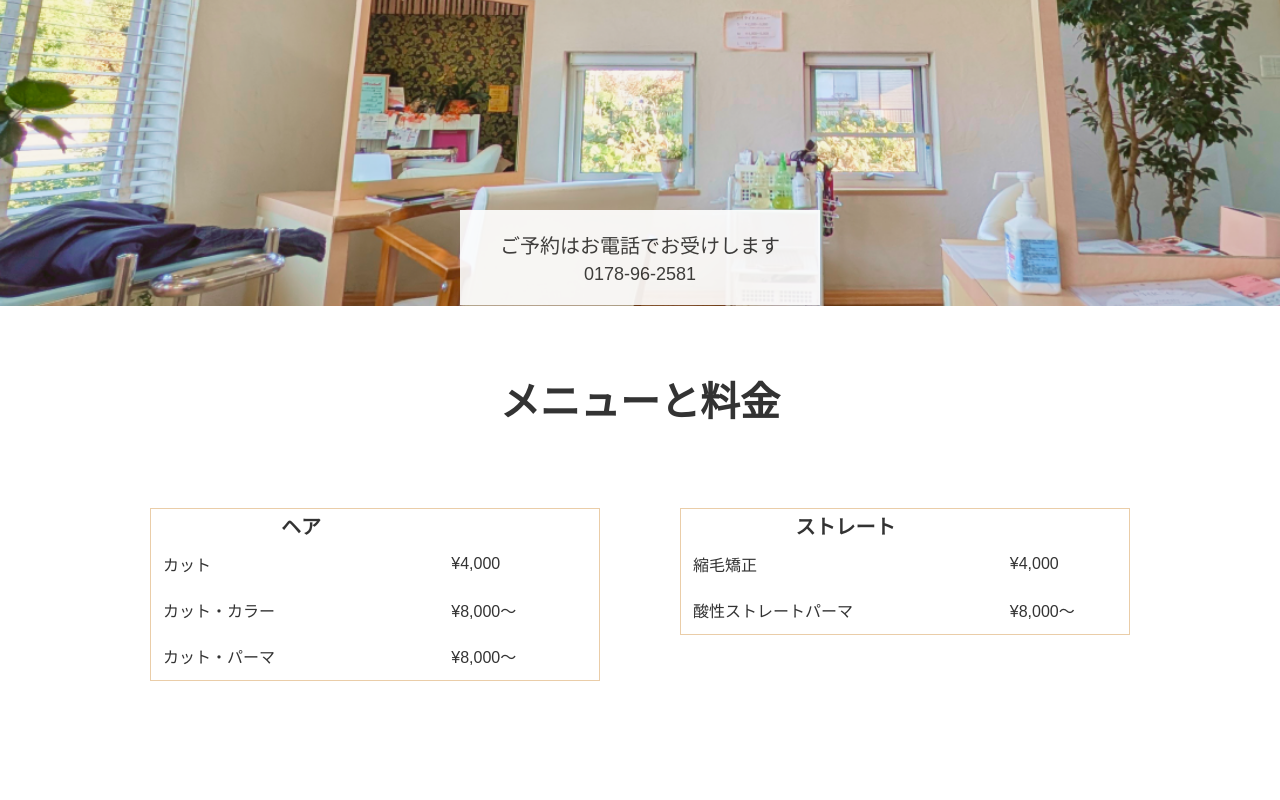
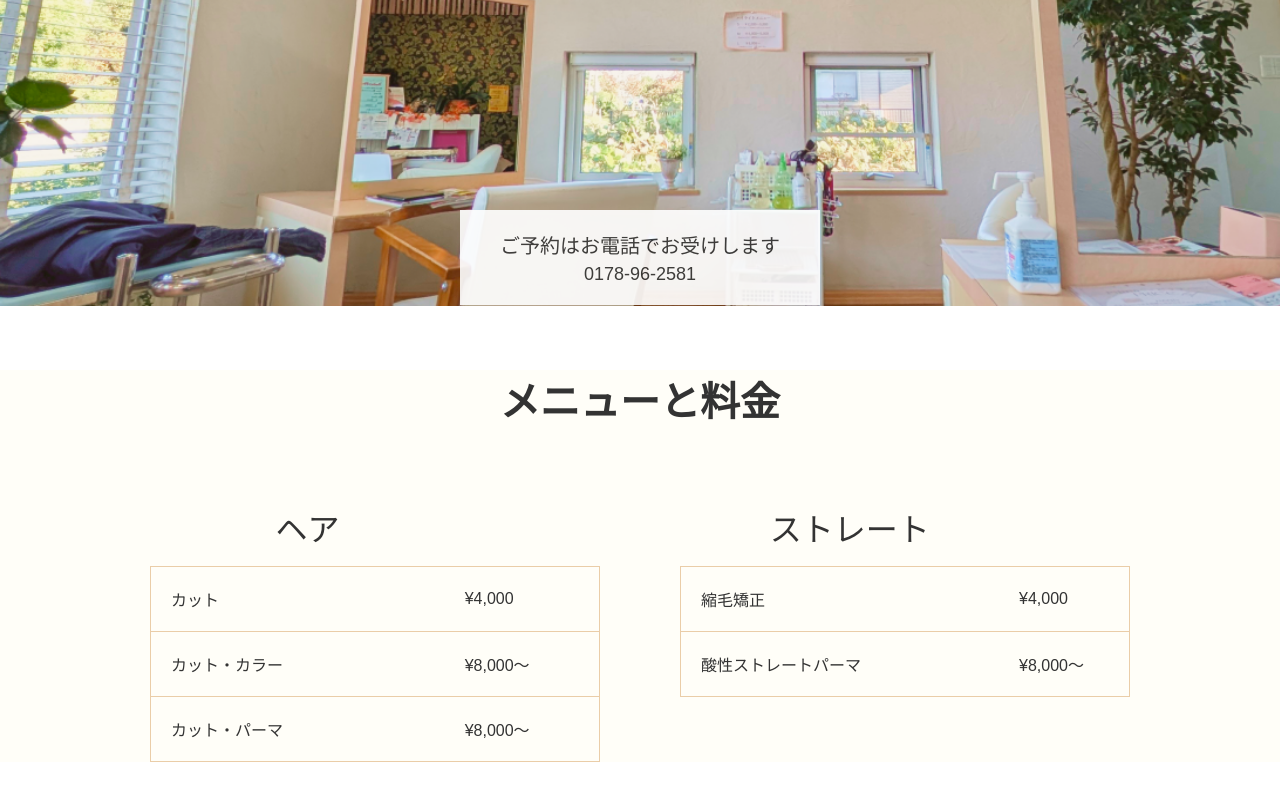
Before and after one commit to yuka-sawamura/HP_it_feels_it, a Next.js app: page / in a window 1280 px wide. Shown: the part 294-1094 px from the top of the page. Before the commit the page ends 995 px from the top, so only its background shows below. Built offline with nearby package versions, Linux system fonts and the light colour scheme.

Commit message:
menu表　ittan

```diff
--- a/src/pages/index.tsx
+++ b/src/pages/index.tsx
@@ -44,47 +44,46 @@ export default function Home() {
               <div className="itit_menu_group">
                 <h1 className="itit_menu_title">メニューと料金</h1>
               </div>
-            </div>
+
               <div className="itit_menu_price-table">
                 <table className="itit_menu_price-category">
                   <tbody>
                     <tr className="itit_menu_category-title">
                       <td className="itit_menu_category-title_text">ヘア</td>
                     </tr>
-                  <tr className="itit_menu_menu-gruop">
-                    <td className="itit_menu_menu-name">カット</td>
-                    <td className="itit_menu_menu-price">¥4,000</td>
+                    <tr className="itit_menu_table">
+                      <td className="itit_menu_name">カット</td>
+                      <td className="itit_menu_price">¥4,000</td>
                     </tr>
-                  <tr className="itit_menu_menu-gruop">
-                    <td className="itit_menu_menu-name">カット・カラー</td>
-                    <td className="itit_menu_menu-price">¥8,000〜</td>
+                    <tr className="itit_menu_table">
+                      <td className="itit_menu_name">カット・カラー</td>
+                      <td className="itit_menu_price">¥8,000〜</td>
                     </tr>
-                  <tr className="itit_menu_menu-gruop">
-                    <td className="itit_menu_menu-name">カット・パーマ</td>
-                    <td className="itit_menu_menu-price">¥8,000〜</td>
+                    <tr className="itit_menu_table">
+                      <td className="itit_menu_name">カット・パーマ</td>
+                      <td className="itit_menu_price">¥8,000〜</td>
                     </tr>
                   </tbody>
                 </table>
 
-              <table className="itit_menu_price-category">
+                <table className="itit_menu_price-category2">
                   <tbody>
                     <tr className="itit_menu_category-title">
                       <td className="itit_menu_category-title_text">
                         ストレート
                       </td>
                     </tr>
-                  <tr>
-                    <td className="itit_menu_menu-name">縮毛矯正</td>
-                    <td className="itit_menu_menu-price">¥4,000</td>
+                    <tr className="itit_menu_table">
+                      <td className="itit_menu_name">縮毛矯正</td>
+                      <td className="itit_menu_price">¥4,000</td>
                     </tr>
-                  <tr>
-                    <td className="itit_menu_menu-name">
-                      酸性ストレートパーマ
-                    </td>
-                    <td className="itit_menu_menu-price">¥8,000〜</td>
+                    <tr className="itit_menu_table">
+                      <td className="itit_menu_name">酸性ストレートパーマ</td>
+                      <td className="itit_menu_price">¥8,000〜</td>
                     </tr>
                   </tbody>
                 </table>
+              </div>
             </div>
           </section>
         </main>
--- a/src/styles/home.scss
+++ b/src/styles/home.scss
@@ -28,32 +28,44 @@
 }
 
 .itit_menu {
+  background-color: #fffef8;
   &_title {
     font-size: 40px;
     text-align: center;
     margin: 60px;
   }
-
   &_price-table {
     display: flex;
     justify-content: center;
     gap: 80px;
-    padding: 20px;
+    width: 100%;
+    margin-bottom: 70px;
+  }
+  &_table {
+    border: 1px solid #eacda8;
+    padding-left: 10px;
   }
   &_price-category {
+    border-collapse: collapse;
+    width: 450px;
+    height: 180px;
+  }
+  &_price-category2 {
     width: 450px;
     height: 120px;
-    border: 1px solid #eacda8;
+    border-collapse: collapse;
+    border-spacing: 0;
   }
   &_category-title {
     font-size: 20px;
     padding: 10px;
     text-align: center;
-    font-weight: bold;
-    border-bottom: 1px solid #eacda8;
   }
-  &_menu-name {
-    padding: 10px;
-    text-align: left;
+  &_category-title_text {
+    font-size: 32px;
+    padding: 16px;
+  }
+  &_name {
+    padding: 20px;
   }
 }
```
Lines whose indentation alone changed are shown as unchanged.
